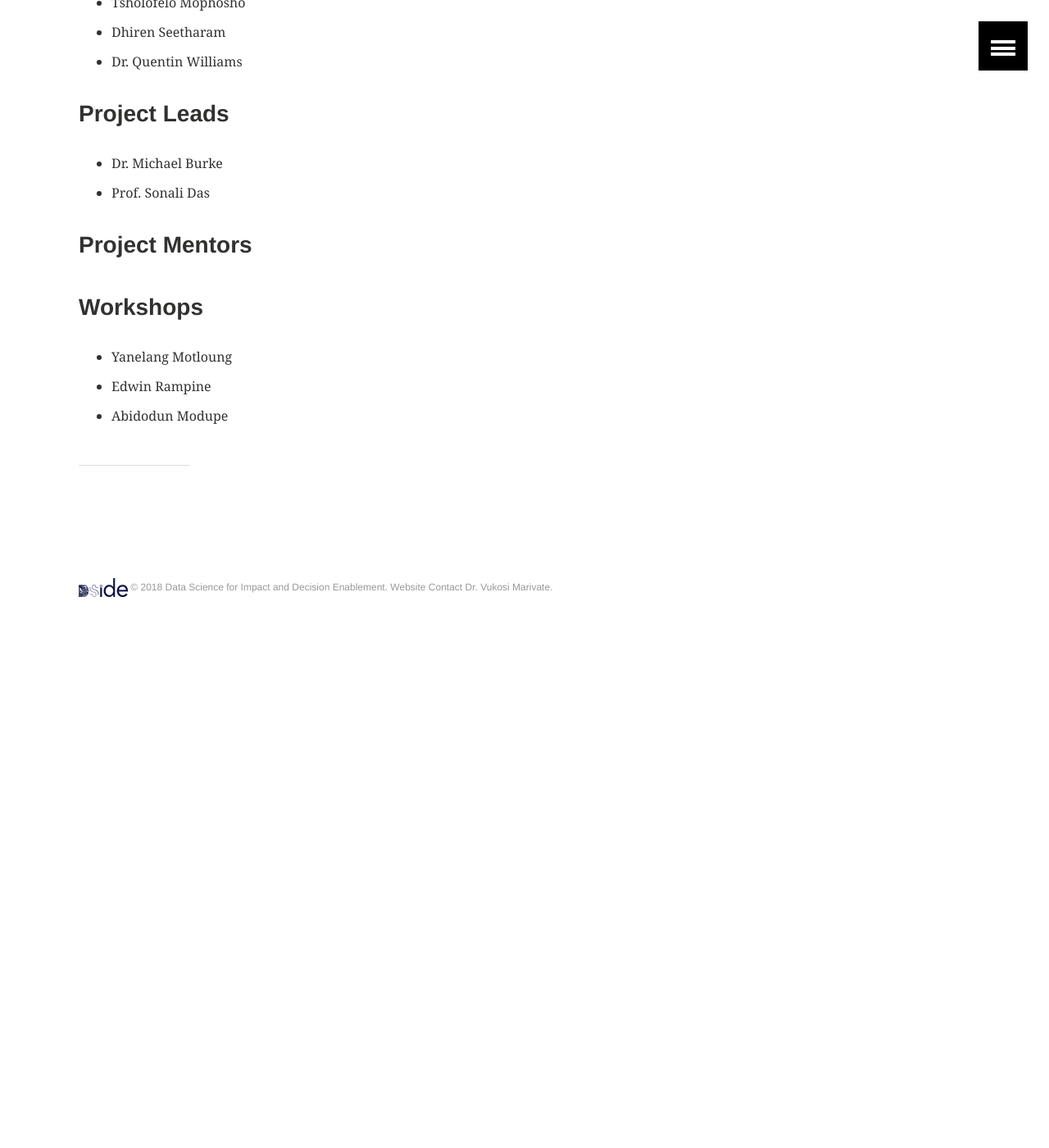
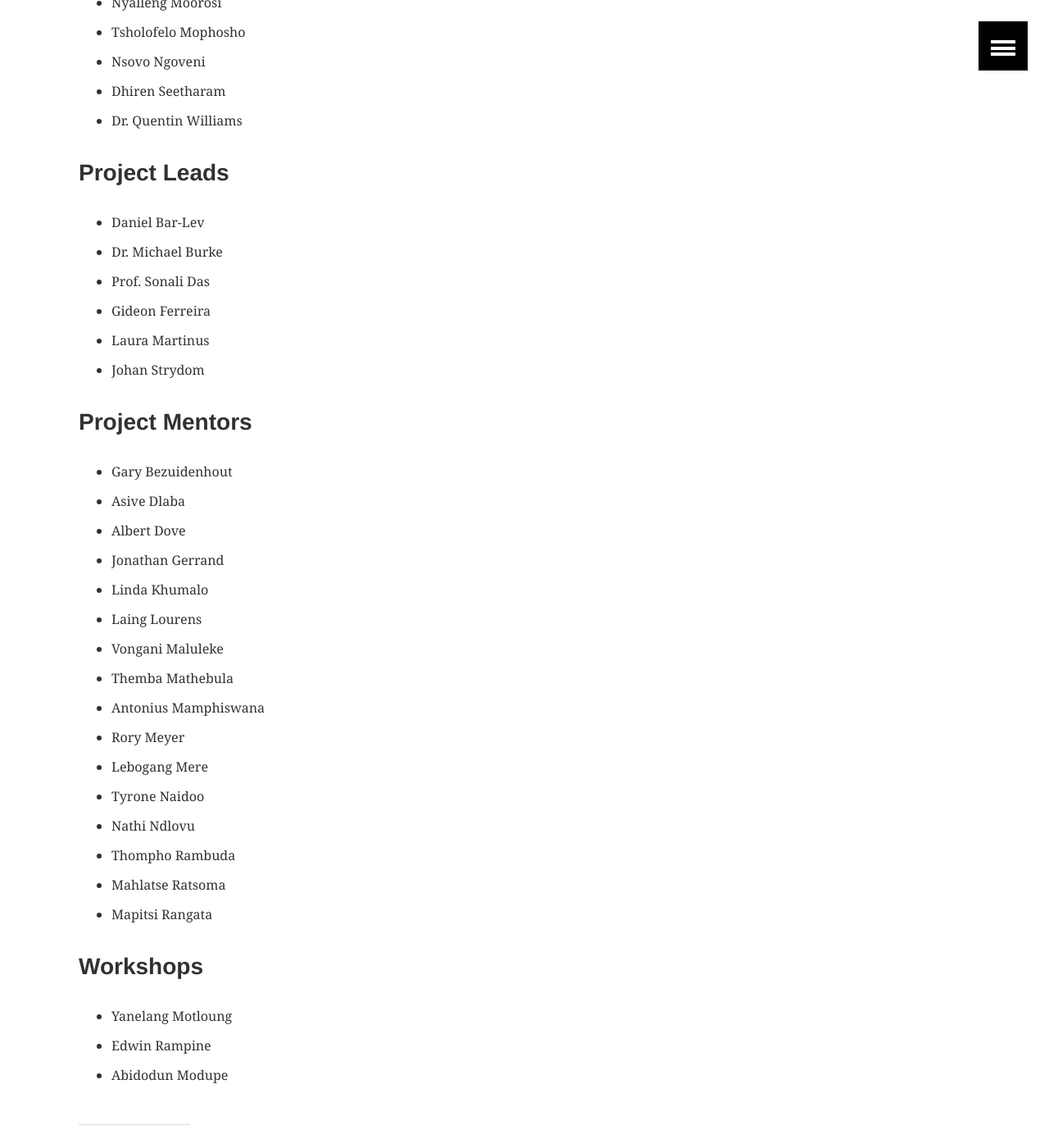
Before and after one commit to DSIDEWeb/dsideweb.github.io, a Jekyll site: the page built from people/2017-2018/index.md, in a window 1280 px wide and 1400 px high, scrolled down 2814 px. Shown: the whole window at 82% size. Built offline with Jekyll 4.4.1, drawn with Linux system fonts in a browser that asks for light colours; before the commit the page ends 3616 px from its top, so only the background shows below that.

Commit message:
Updated people

```diff
--- a/people/2017-2018/index.md
+++ b/people/2017-2018/index.md
@@ -70,20 +70,43 @@ ads: false
 ### Program Leads and Staff
 
 * Dr. Vukosi Marivate
+* Louisa Masango
 * Amandla Mhlongo
 * Maphuti Mogano
 * Nyalleng Moorosi
 * Tsholofelo Mophosho
+* Nsovo Ngoveni
 * Dhiren Seetharam
 * Dr. Quentin Williams
 
 ### Project Leads
 
+* Daniel Bar-Lev
 * Dr. Michael Burke
 * Prof. Sonali Das
-
+* Gideon Ferreira
+* Laura Martinus
+* Johan Strydom
 
 ### Project Mentors
+
+* Gary Bezuidenhout
+* Asive Dlaba
+* Albert Dove
+* Jonathan Gerrand
+* Linda Khumalo
+* Laing Lourens
+* Vongani Maluleke
+* Themba Mathebula
+* Antonius Mamphiswana
+* Rory Meyer
+* Lebogang Mere
+* Tyrone Naidoo
+* Nathi Ndlovu
+* Thompho Rambuda
+* Mahlatse Ratsoma
+* Mapitsi Rangata
+
 
 
 ### Workshops
```
